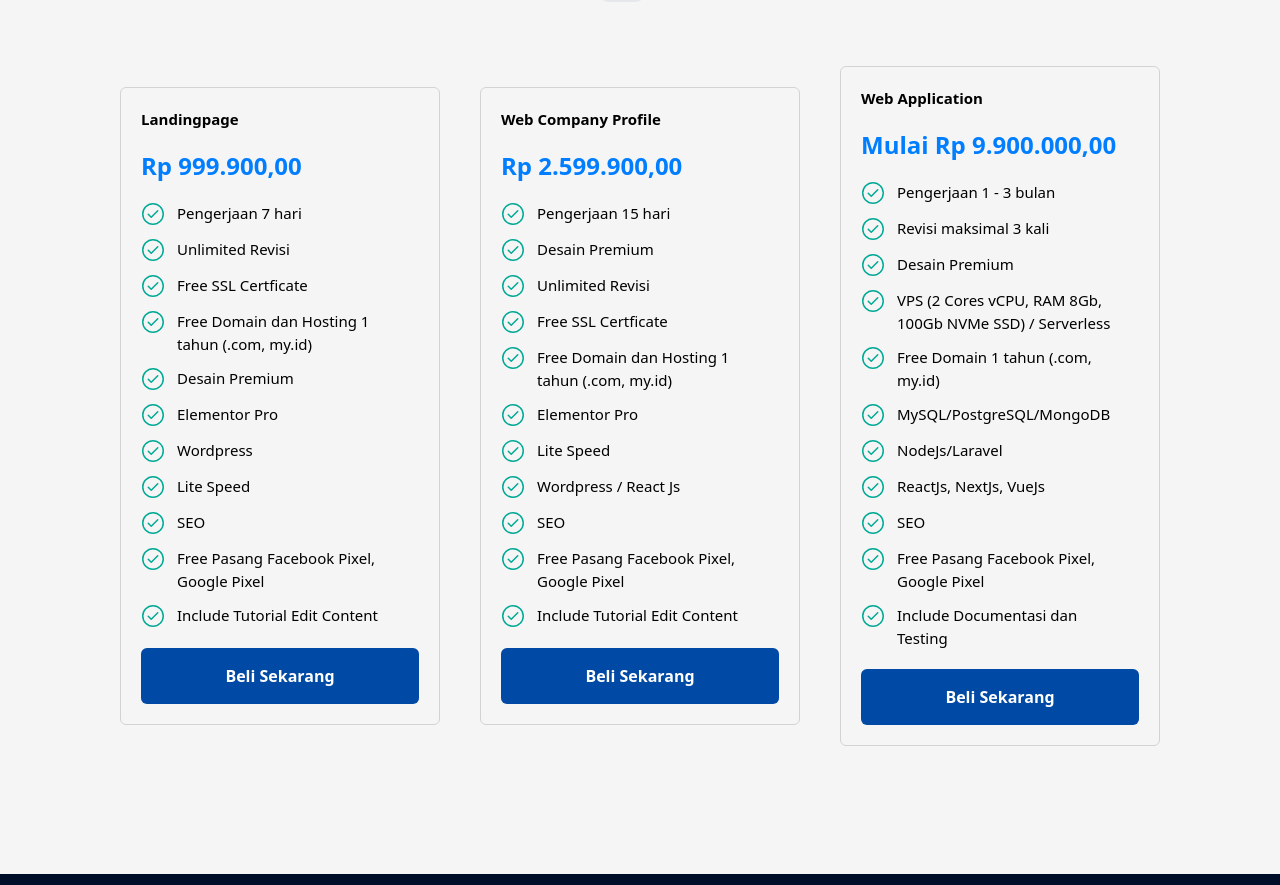
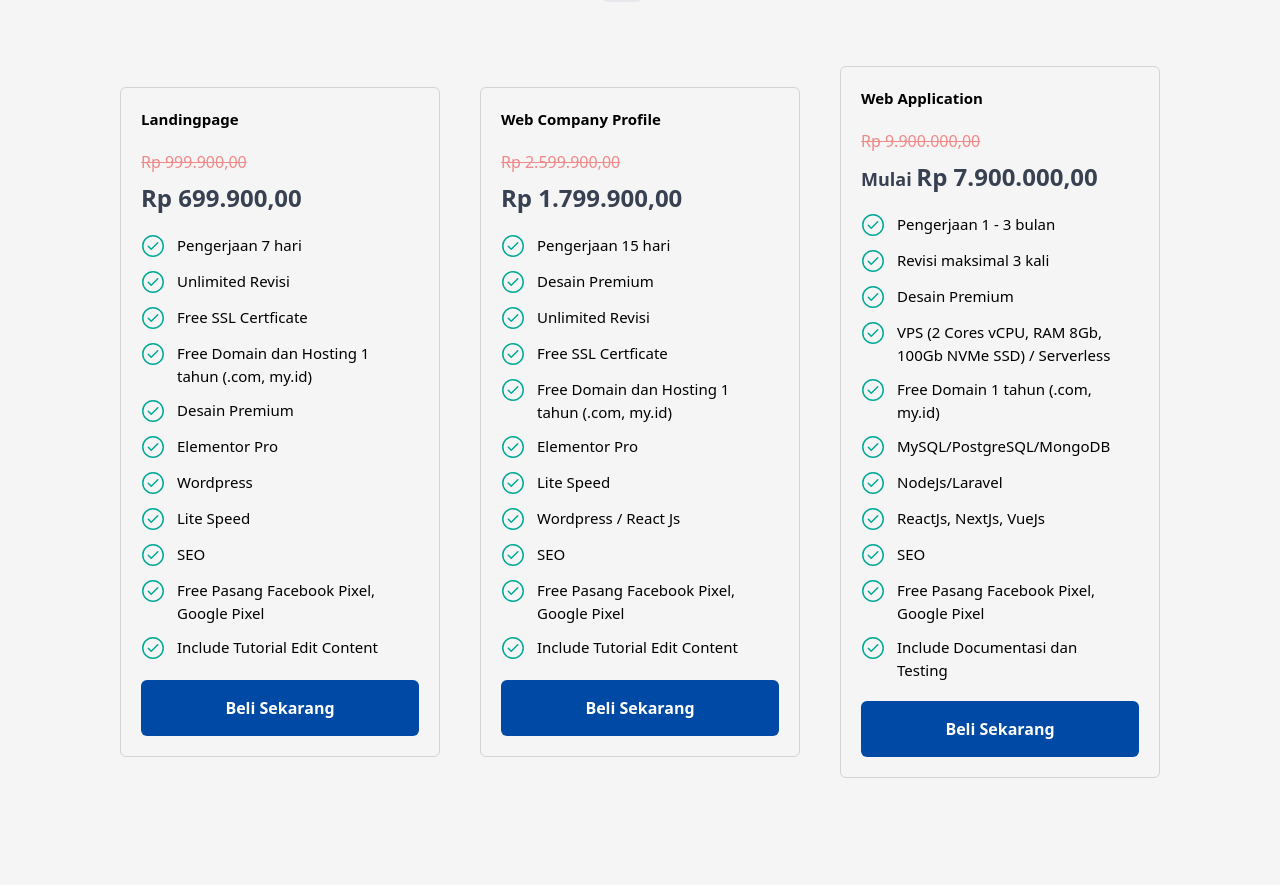
Before and after one commit to bentansusanto/cretive-clientside, a Next.js app: page / in a window 1280 px wide. Shown: the part 2603-3488 px from the top of the page. Built offline with nearby package versions, Linux system fonts and the light colour scheme.

Commit message:
update price

```diff
--- a/src/components/Homepage/PackagesSection.tsx
+++ b/src/components/Homepage/PackagesSection.tsx
@@ -240,11 +240,18 @@ const PackagesSection = () => {
                     <p className="text-[15px] font-semibold">
                       {list.namePackage}
                     </p>
-                    <h4 className="text-2xl font-semibold text-[#007EFF]">
-                      {" "}
-                      {idx === 2 && <span className="text-2xl">Mulai </span>}
-                      {rupiah(list.price)}
-                    </h4>
+                    <div className="space-y-2">
+                      <h4 className="text-red-500 line-through animate-pulse">
+                        {rupiah(list.beforeprice)}
+                      </h4>
+                      <h4 className="text-2xl font-semibold text-gray-700">
+                        {" "}
+                        {list.namePackage === "Web Application" && (
+                          <span className="text-lg">Mulai </span>
+                        )}
+                        {rupiah(list.price)}
+                      </h4>
+                    </div>
                     <div className="space-y-3">
                       {list.benefit.map((list, idx) => (
                         <div key={idx} className="flex space-x-3">
--- a/src/libs/HomeData.ts
+++ b/src/libs/HomeData.ts
@@ -88,7 +88,8 @@ export const dataPackage: PackageProps = {
       desc: "Landingpage sangat cocok untuk melakukan memasarkan product/jasa secara online untuk menjangkau customer lebih luas",
       revision: "Unlimited Revisi",
       duration: "7 hari pengerjaan",
-      price: 999900,
+      beforeprice: 999900,
+      price: 699900,
       benefit: [
         "Pengerjaan 7 hari",
         "Unlimited Revisi",
@@ -109,7 +110,8 @@ export const dataPackage: PackageProps = {
       desc: "Web Company Profile sangat cocok untuk melakukan memasarkan product/jasa secara online untuk menjangkau customer lebih luas.",
       revision: "Unlimited Revisi",
       duration: "15 hari",
-      price: 2599900,
+      beforeprice: 2599900,
+      price: 1799900,
       benefit: [
         "Pengerjaan 15 hari",
         "Desain  Premium",
@@ -130,7 +132,8 @@ export const dataPackage: PackageProps = {
       desc: "Web Application sangat cocok untuk melakukan pemasaran, pemesanan otomatis, dan membuat sistem otomatis",
       revision: "3x Revisi",
       duration: "1 - 3 Bulan",
-      price: 9900000,
+      beforeprice: 9900000,
+      price: 7900000,
       benefit: [
         "Pengerjaan 1 - 3 bulan",
         "Revisi maksimal 3 kali",
--- a/src/utils/types.ts
+++ b/src/utils/types.ts
@@ -49,6 +49,7 @@ export type PackagesWeb = {
   duration: string;
   revision: string;
   price: number | any;
+  beforeprice: number | any;
   benefit: string[];
 };
 
```
